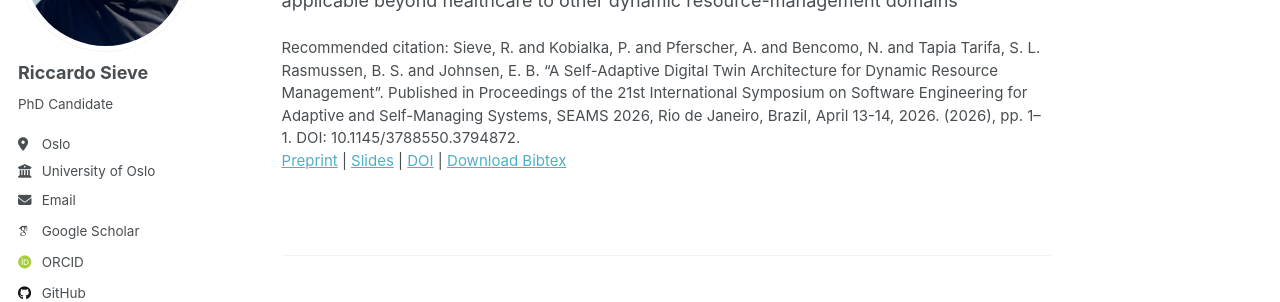
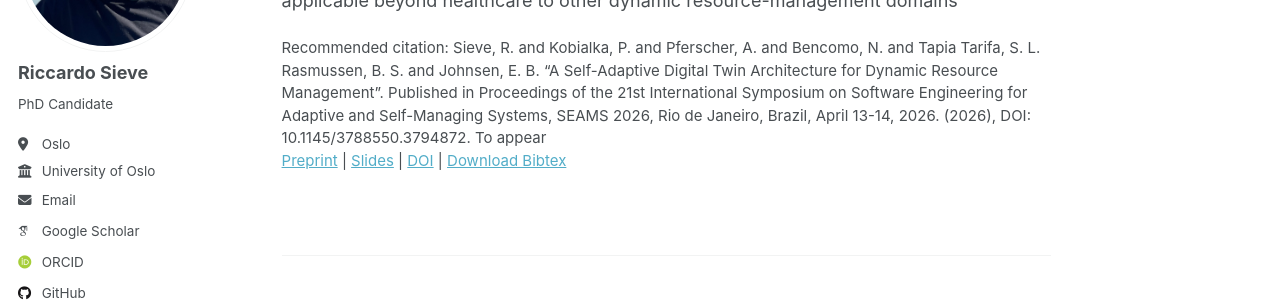
Before and after one commit to sievericcardo/sievericcardo.github.io, a Jekyll site: the page built from _publications/2026-04-13-26-seams.md, in a window 1280 px wide and 900 px high, scrolled down 420 px. Shown: the part 222-524 px from the top of the window. Built offline with Jekyll 4.4.1, drawn with Linux system fonts in a browser that asks for light colours; some web fonts are replaced; a script that is not in the unit is left out.

Commit message:
Update 2026-04-13-26-seams.md

```diff
--- a/_publications/2026-04-13-26-seams.md
+++ b/_publications/2026-04-13-26-seams.md
@@ -10,10 +10,10 @@ paperurl: 'http://sievericcardo.github.io/files/26-seams.pdf'
 slidesurl: 'http://sievericcardo.github.io/files/26-seams-slides.pdf'
 doiurl: 'https://doi.org/10.1145/3788550.3794872'
 bibtexurl: 'http://sievericcardo.github.io/files/26-seams.bib'
-citation: 'Sieve, R. and Kobialka, P. and Pferscher, A. and Bencomo, N. and Tapia Tarifa, S. L. Rasmussen, B. S. and Johnsen, E. B. “A Self-Adaptive Digital Twin Architecture for Dynamic Resource Management”. Published in Proceedings of the 21st International Symposium on Software Engineering for Adaptive and Self-Managing Systems, SEAMS 2026, Rio de Janeiro, Brazil, April 13-14, 2026. (2026), pp. 1–1. DOI: 10.1145/3788550.3794872.'
+citation: 'Sieve, R. and Kobialka, P. and Pferscher, A. and Bencomo, N. and Tapia Tarifa, S. L. Rasmussen, B. S. and Johnsen, E. B. “A Self-Adaptive Digital Twin Architecture for Dynamic Resource Management”. Published in Proceedings of the 21st International Symposium on Software Engineering for Adaptive and Self-Managing Systems, SEAMS 2026, Rio de Janeiro, Brazil, April 13-14, 2026. (2026), DOI: 10.1145/3788550.3794872. To appear'
 ---
 Digital Twins (DTs) are increasingly used to manage systems under fluctuating demand, yet many remain static and cannot adjust their internal models or control policies as the targeted real system changes. We present a self-adaptive DT architecture that supports runtime reconfiguration of resources. The architecture integrates semantic reflection to keep the DT’s runtime model aligned with the structural representation of the real system, lifecycle-based state management to trigger reconfiguration at appropriate times, and penalty-guided optimisation for decision-making under constraints, balancing resilience and operational cost when capacity must be reorganised. We realise the approach in DynResDT, a resilient hospital ward prototype for bed bay allocation of patients. Through simulation with realistic patient-arrival patterns and stress peaks, the DT maintains model consistency, opens and closes overflow capacity when needed, and allocates patients while minimising costly room usage and unnecessary moves. Our results show a practical trade-off between correctness and responsiveness: timely and principled adaptions offset potential overhead through reflection and lifecycle logic. The architectural pattern is applicable beyond healthcare to other dynamic resource-management domains
 
 <!-- [DOI](https://doi.org/10.1145/3788550.3794872) \| [Slides](http://sievericcardo.github.io/files/26-seams-slides.pdf) \| [Preprint](http://sievericcardo.github.io/files/26-seams.pdf)
 
-Recommended citation: Sieve, R. and Kobialka, P. and Pferscher, A. and Bencomo, N. and Tapia Tarifa, S. L. Rasmussen, B. S. and Johnsen, E. B. “A Self-Adaptive Digital Twin Architecture for Dynamic Resource Management”. Published in Proceedings of the 21st International Symposium on Software Engineering for Adaptive and Self-Managing Systems, SEAMS 2026, Rio de Janeiro, Brazil, April 13-14, 2026. (2026), pp. 1–1. DOI: 10.1145/3788550.3794872. -->
+Recommended citation: Sieve, R. and Kobialka, P. and Pferscher, A. and Bencomo, N. and Tapia Tarifa, S. L. Rasmussen, B. S. and Johnsen, E. B. “A Self-Adaptive Digital Twin Architecture for Dynamic Resource Management”. Published in Proceedings of the 21st International Symposium on Software Engineering for Adaptive and Self-Managing Systems, SEAMS 2026, Rio de Janeiro, Brazil, April 13-14, 2026. (2026), DOI: 10.1145/3788550.3794872. To appear -->
```
